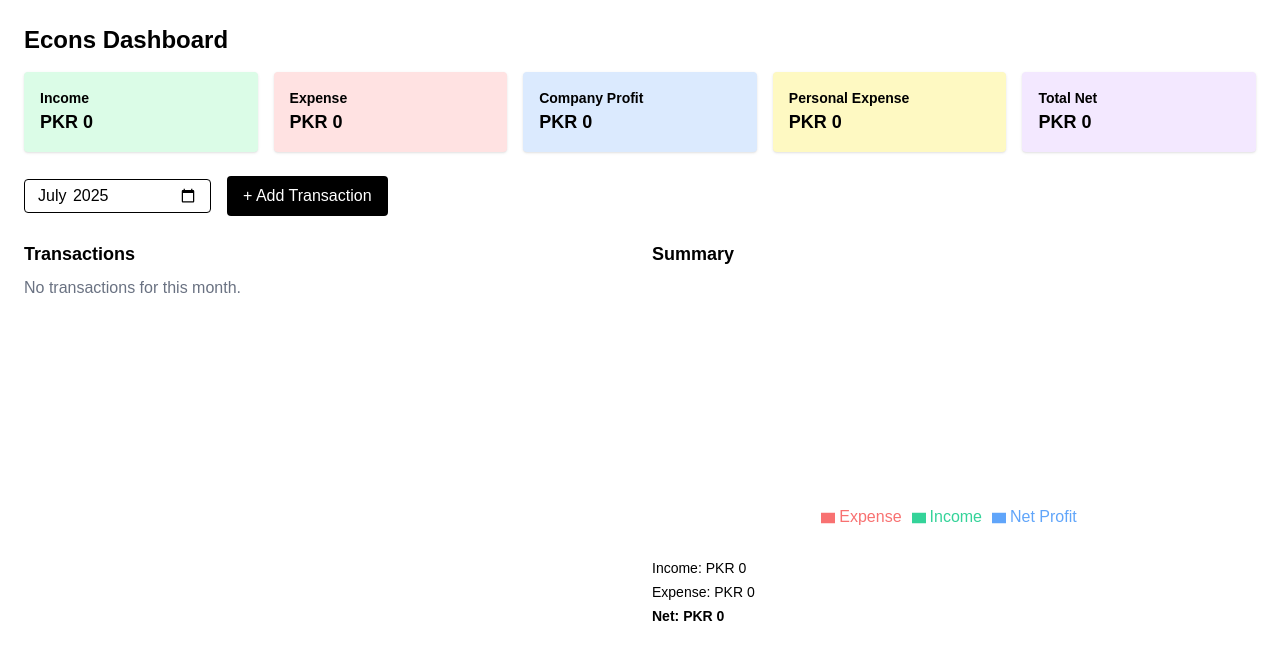
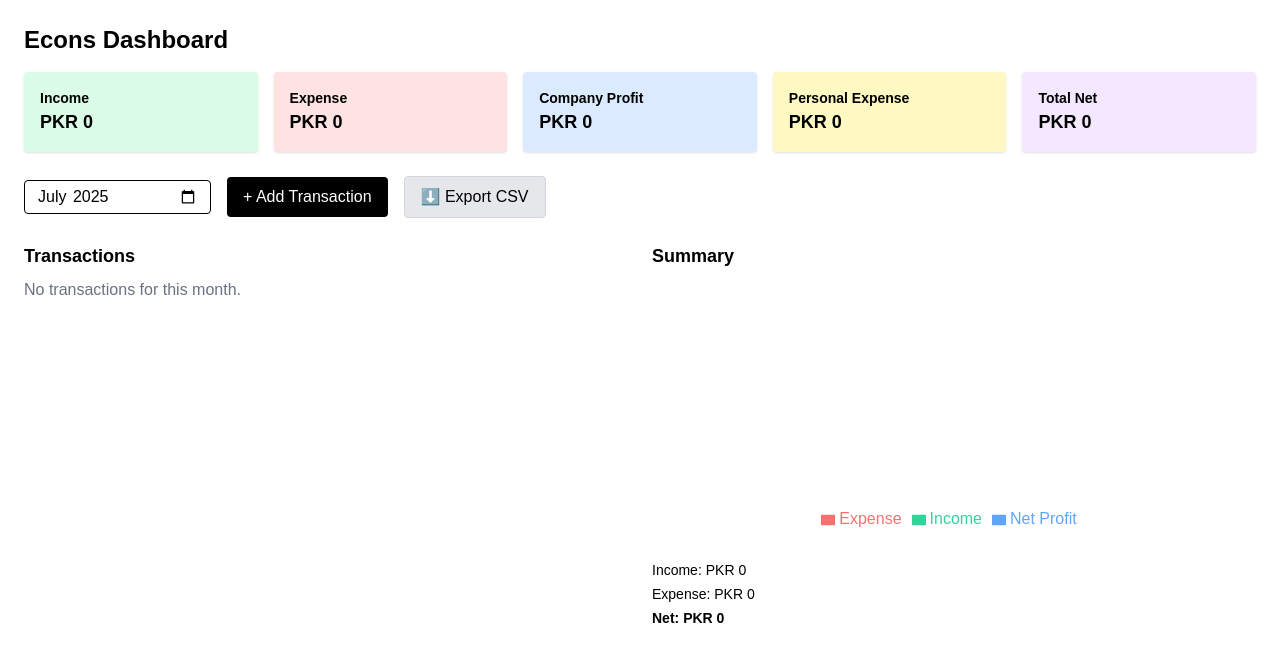
Before and after one commit to engromerbaig/econs-dashboard, a Next.js app: page /dashboard in a window 1280 px wide. Shown: the top 662 px of the page. Built offline with nearby package versions, Linux system fonts and the light colour scheme.

Commit message:
csv option added

```diff
--- a/src/app/dashboard/page.tsx
+++ b/src/app/dashboard/page.tsx
@@ -4,6 +4,9 @@ import { useState } from 'react';
 import AddTransactionModal, { Transaction } from '@/components/AddTransactionModal';
 import TransactionList from '@/components/TransactionList';
 import TransactionSummary from '@/components/TransactionSummary';
+import { exportTransactionsToCSV } from '@/lib/exportTransactionsToCSV';
+
+
 
 export default function DashboardPage() {
   const [transactions, setTransactions] = useState<Transaction[]>([]);
@@ -63,6 +66,14 @@ export default function DashboardPage() {
         >
           + Add Transaction
         </button>
+
+        <button
+  onClick={() => exportTransactionsToCSV(transactions, selectedMonth)}
+  className="bg-gray-200 text-black px-4 py-2 rounded border border-gray-300 hover:bg-gray-300"
+>
+  ⬇️ Export CSV
+</button>
+
       </div>
 
       {/* Transactions & Summary */}
--- /dev/null
+++ b/src/lib/exportTransactionsToCSV.ts
@@ -0,0 +1,51 @@
+import { Transaction } from '@/components/AddTransactionModal';
+
+export function exportTransactionsToCSV(transactions: Transaction[], month: string) {
+  const filtered = transactions.filter(tx => tx.date.startsWith(month));
+  if (filtered.length === 0) {
+    alert('No transactions to export for this month.');
+    return;
+  }
+
+  const headers = ['Date', 'Type', 'Category', 'Amount', 'Description'];
+  const rows = filtered.map(tx => [
+    tx.date,
+    tx.type,
+    tx.category,
+    tx.amount.toString(),
+    tx.description || ''
+  ]);
+
+  // Calculate totals
+  const totalIncome = filtered
+    .filter(tx => tx.type === 'income')
+    .reduce((sum, tx) => sum + tx.amount, 0);
+
+  const totalExpense = filtered
+    .filter(tx => tx.type === 'expense')
+    .reduce((sum, tx) => sum + tx.amount, 0);
+
+  const netProfit = totalIncome - totalExpense;
+
+  // Add empty row, then summary
+  const summarySection = [
+    [],
+    ['Total Income', '', '', totalIncome.toString()],
+    ['Total Expense', '', '', totalExpense.toString()],
+    ['Net Profit', '', '', netProfit.toString()]
+  ];
+
+  const csvContent = [headers, ...rows, ...summarySection]
+    .map(r => r.join(','))
+    .join('\n');
+
+  const blob = new Blob([csvContent], { type: 'text/csv;charset=utf-8;' });
+  const url = URL.createObjectURL(blob);
+
+  const link = document.createElement('a');
+  link.href = url;
+  link.setAttribute('download', `transactions-${month}.csv`);
+  document.body.appendChild(link);
+  link.click();
+  document.body.removeChild(link);
+}
```
